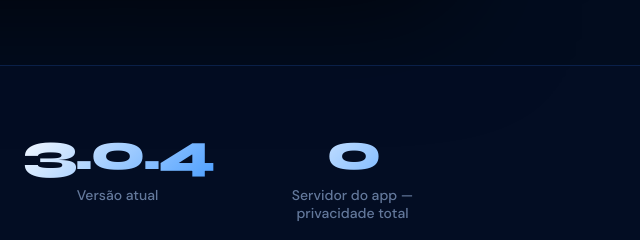
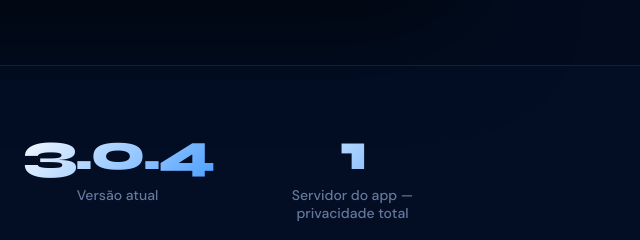
Before and after one commit to FinancasON/financas-on, a plain HTML site: page index.html in a window 1280 px wide. Shown: the part 1400-1640 px from the top of the page, 640-1280 px from the left. Drawn offline with Linux system fonts and the light colour scheme.

Commit message:
Update index.html

```diff
--- a/index.html
+++ b/index.html
@@ -976,7 +976,7 @@
       <div class="stat-label">Versão atual</div>
     </div>
     <div>
-      <div class="stat-num">0</div>
+      <div class="stat-num">1</div>
       <div class="stat-label">Servidor do app — privacidade total</div>
     </div>
   </div>
```
